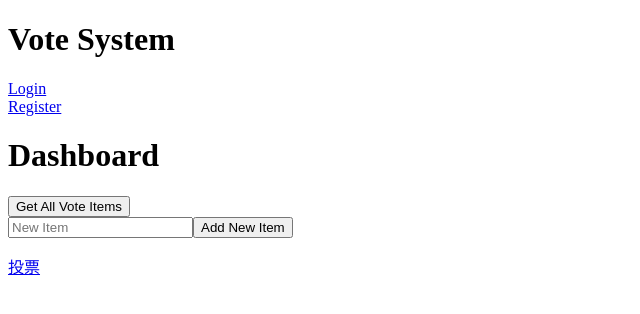
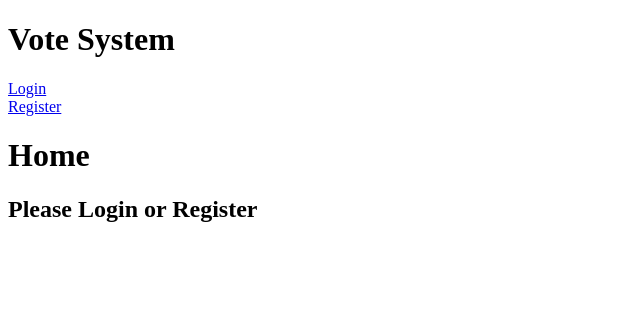
Before and after one commit to ClydeRM/Vote-System, a Vue app in the folder vue/vote-app/: page / in a window 1280 px wide. Shown: the top 314 px of the page, without its empty margins (0-640 px from the left). Built offline with nearby package versions, Linux system fonts and the light colour scheme.

Commit message:
feat(View): Adjust view router-link

```diff
--- a/vue/vote-app/src/App.vue
+++ b/vue/vote-app/src/App.vue
@@ -1,5 +1,5 @@
 <template>
-  <div class="container">
+  <div class="container container d-flex flex-column justify-content-center align-items-center">
     <h1>Vote System</h1>
     <div>
       <router-link to="/login">Login</router-link>
--- a/vue/vote-app/src/views/HomeView.vue
+++ b/vue/vote-app/src/views/HomeView.vue
@@ -1,100 +1,6 @@
 <template>
   <div>
-    <h1>Dashboard</h1>
-    <button @click="getAllVoteItems">Get All Vote Items</button>
-    <br />
-    <input type="text" v-model="itemName" placeholder="New Item" />
-    <button @click="addItem">Add New Item</button>
-    <br />
-    <ul>
-      <li v-for="(item, index) in voteItems" :key="index">
-        {{ item.itemName }}
-        <button @click="deleteItem(item.itemId, item.itemName)">Delete</button>
-      </li>
-    </ul>
-    <div>
-      <router-link to="/voting">投票</router-link>
-    </div>
+    <h1>Home</h1>
+    <h2>Please Login or Register</h2>
   </div>
 </template>
-
-<script>
-import { reactive, toRefs, ref } from "vue";
-import { store } from "../store";
-import axios from "axios";
-
-export default {
-  setup() {
-    const state = reactive({
-      itemName: "",
-    });
-    const voteItems = ref([]);
-
-    async function getAllVoteItems() {
-      try {
-        const response = await axios.get(
-          "http://localhost:8080/api/v1/dashboard/voteItems",
-          {
-            headers: {
-              Authorization: `Bearer ${store.state.accessToken}`,
-            },
-          }
-        );
-        voteItems.value.splice(0);
-        voteItems.value.push(...response.data);
-      } catch (error) {
-        console.error(error);
-      }
-    }
-
-    async function addItem() {
-      try {
-        const response = await axios.post(
-          "http://localhost:8080/api/v1/dashboard/voteItems",
-          {
-            itemName: state.itemName,
-          },
-          {
-            headers: {
-              Authorization: `Bearer ${store.state.accessToken}`,
-            },
-          }
-        );
-        voteItems.value.push(response.data);
-        state.itemName = "";
-      } catch (error) {
-        console.error(error);
-      }
-    }
-
-    async function deleteItem(itemId, itemName) {
-      try {
-        await axios.delete(
-          `http://localhost:8080/api/v1/dashboard/voteItems/${itemId}`,
-          {
-            headers: {
-              Authorization: `Bearer ${store.state.accessToken}`,
-            },
-          }
-        );
-        const itemIndex = voteItems.value.findIndex(
-          (item) => item.itemName === itemName
-        );
-        if (itemIndex !== -1) {
-          voteItems.value.splice(itemIndex, 1);
-        }
-      } catch (error) {
-        console.error(error);
-      }
-    }
-
-    return {
-      ...toRefs(state),
-      voteItems,
-      getAllVoteItems,
-      addItem,
-      deleteItem,
-    };
-  },
-};
-</script>
--- a/vue/vote-app/src/views/LoginView.vue
+++ b/vue/vote-app/src/views/LoginView.vue
@@ -43,7 +43,7 @@ export default {
 
         store.commit("setAccessToken", response.data.access_token);
         store.commit("setRefreshToken", response.data.refresh_token);
-        router.push("/");
+        router.push("/dashboard");
       } catch (error) {
         console.error(error);
       }
--- a/vue/vote-app/src/views/RegisterView.vue
+++ b/vue/vote-app/src/views/RegisterView.vue
@@ -50,7 +50,7 @@ export default {
         store.commit("setAccessToken", response.data.access_token);
         store.commit("setRefreshToken", response.data.refresh_token);
 
-        router.push("/");
+        router.push("/dashboard");
       } catch (error) {
         console.error(error);
       }
--- a/vue/vote-app/src/views/VoteView.vue
+++ b/vue/vote-app/src/views/VoteView.vue
@@ -10,7 +10,7 @@
       <li v-for="(item, index) in voteItems" :key="index">ItemId: {{ item.itemId }} | ItemName: {{ item.itemName }} | TotalCount: {{ item.count }}</li>
     </ul>
     <div>
-      <router-link to="/">Dashboard</router-link>
+      <router-link to="/dashboard">Dashboard</router-link>
     </div>
   </div>
 </template>
```
